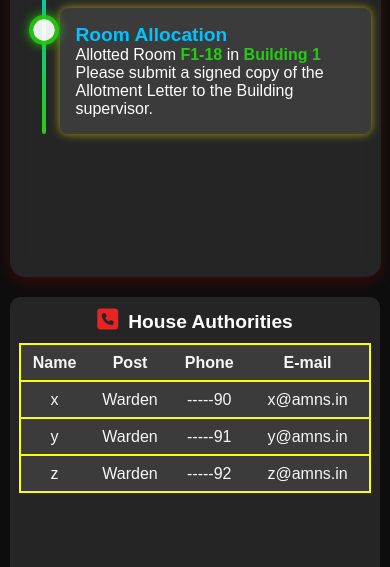
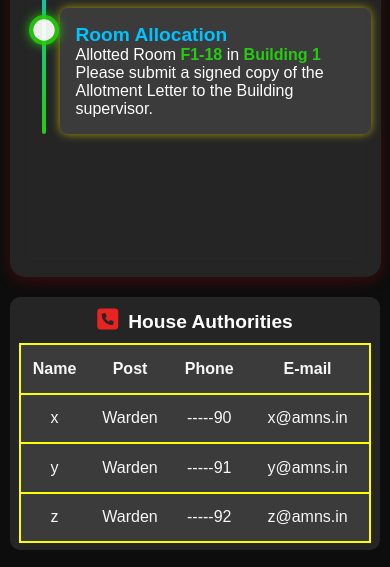
Before and after one commit to psawner/project4, a plain HTML site: page index.html in a window 390 px wide. Shown: the part 657-1224 px from the top of the page. Drawn offline with Linux system fonts and the light colour scheme.

Commit message:
Update index.css

```diff
--- a/index.css
+++ b/index.css
@@ -715,7 +715,7 @@ body {
 @media screen and (min-width:300px)and (max-width:400px){
     #contact-details{
         position: relative;
-        min-height: 40vh;
+        min-height: 30vh;
         margin:10px ;
         border-radius: 10px;
         margin-top: 20px;
@@ -724,7 +724,7 @@ body {
     }
     #detailing{
         position: relative;
-        min-height: 150px;
+        min-height: 200px;
     }
 
 }
```
